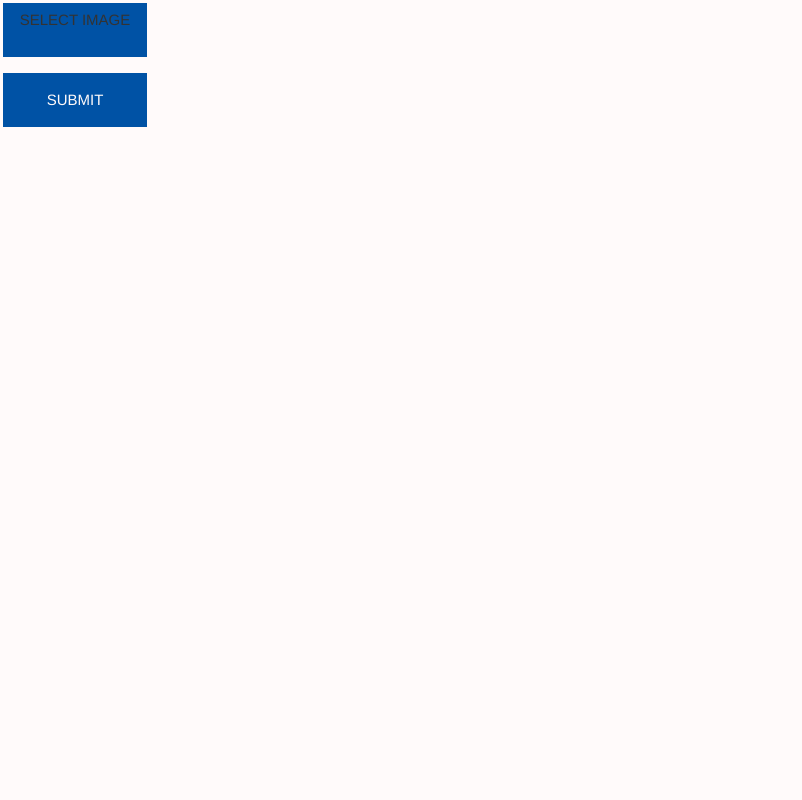
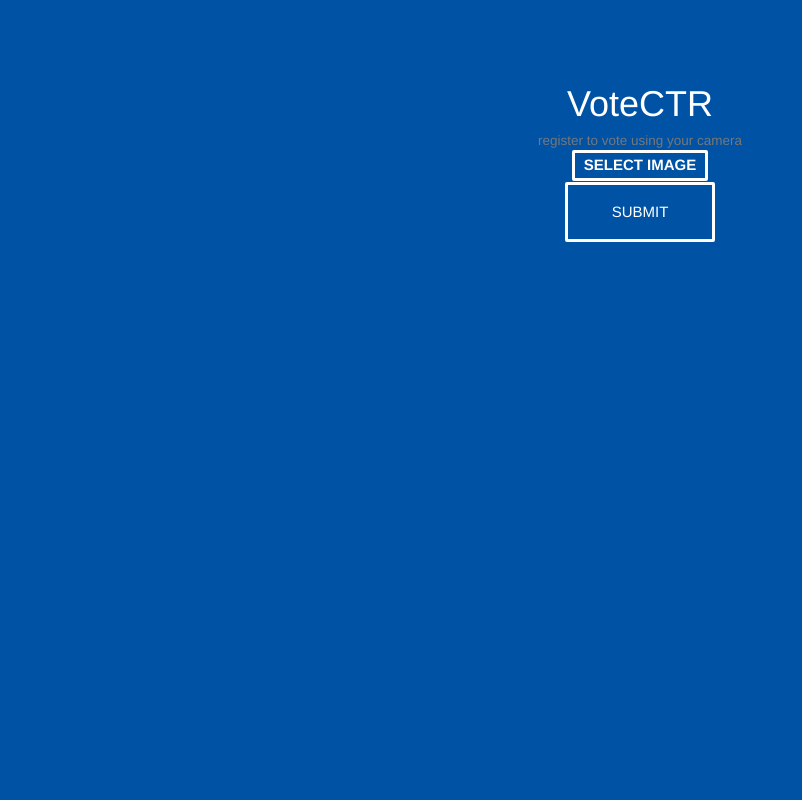
Before and after one commit to neilgiri/VoteOCR, a Django app: page / in a window 1280 px wide. Shown: the whole page, without its empty margins (0-802 px from the left). Run offline with Django 3.2, Linux system fonts and the light colour scheme; some libraries are stand-ins or nearby versions.

Commit message:
Further UI work

```diff
--- a/FrontEnd/OCR/static/css/base.css
+++ b/FrontEnd/OCR/static/css/base.css
@@ -1,22 +1,34 @@
-body {
-  margin: 0;
-  padding: 0;
-
-  width: 100%;
-
-  background-color: #fffafa;
+.blue-background{
+  background-color: #0052A5;
+  color: white;
 }
-.btn{
+.fill {
+    height: 100%;
+}
+.row{
+  margin-left: 0px;
+  margin-right: 0px;
+}
+.external-padding{
+  margin-bottom: 2%
+}
+.top-offset{
+  padding-top: 5%;
+}
+.small{
+  color: white;
+}
+.cust-btn{
   z-index: 50;
   height: 60px;
   width: 150px;
 
   background-color: #0052A5;
-  color: #fffafa;
+  color: white;
 
   border-width: 3px;
   border-radius: 2px;
-  border-color: #fffafa;
+  border-color: white;
   border-style: solid;
 
   font-family: Helvetica, sans-serif;
@@ -28,13 +40,19 @@ body {
   -moz-transition-duration: 1s;
 }
 
-.btn:hover{
+.cust-btn:hover{
   transition-duration: 1s;
   -webkit-transition-duration: 1s;
   -moz-transition-duration: 1s;
+  background-color: white;
+  color: #0052A5;
 }
 
 label{
   display: inline-block;
   vertical-align: middle;
 }
+
+header{
+  padding-bottom: 5%;
+}
--- a/FrontEnd/OCR/templates/OCR/Main.html
+++ b/FrontEnd/OCR/templates/OCR/Main.html
@@ -2,23 +2,41 @@
 <! DOCTYPE html>
 <html lang='en'>
   <head>
+    <meta name="viewport" content="width=device-width, initial-scale=1, maximum-scale=1, user-scalable=no">
+
     <link rel="stylesheet" href="//maxcdn.bootstrapcdn.com/bootstrap/3.2.0/css/bootstrap.min.css">
     <link rel="stylesheet" href="//maxcdn.bootstrapcdn.com/bootstrap/3.2.0/css/bootstrap-theme.min.css">
     <link rel="stylesheet" href="{% static 'css/base.css' %}">
+
     <style>
       {% for field in form %}
         #{{ field.auto_id }}{visibility: hidden; position: absolute; top: 0; left: 0; z-index: 100;}
       {% endfor %}
     </style>
-    <title>VoterOCR</title>
+    <title>VoteOCR</title>
   </head>
   <body>
-    <form enctype="multipart/form-data" method = "post" class='image-form'>{% csrf_token %}
-      {% for field in form %}
-        <label for= {{ field.auto_id }} class='btn'>Select Image</label>
-        <p>{{ field }}</p>
-      {% endfor %}
-      <button type="submit" id='submit-btn' class="save btn">Submit</button>
-    </form>
+    <div class='fluid-container blue-background fill'>
+      <div class='row top-offset'>
+        <div class='col-xs-2'></div>
+        <div class='col-xs-8 text-center'>
+          <h1>VoteCTR<br><h4><small class='text-lowercase'>Register to vote using your camera</small></h4></h1>
+        </div>
+        <div class='col-xs-2'></div>
+      </div>
+      <div class='row'>
+        <div class='col-xs-3'></div>
+        <div class='col-xs-6 text-center'>
+          <form enctype="multipart/form-data" method = "post" class='image-form'>{% csrf_token %}
+            {% for field in form %}
+              <label for= {{ field.auto_id }} class='label cust-btn'>Select Image</label>
+              <p>{{ field }}</p>
+            {% endfor %}
+            <button type="submit" id='submit-btn' class="save cust-btn">Submit</button>
+          </form>
+        </div>
+        <div class='col-xs-3'></div>
+      </div>
+    </div>
   </body>
 </html>
--- a/FrontEnd/OCR/views.py
+++ b/FrontEnd/OCR/views.py
@@ -3,6 +3,7 @@ from django.http import HttpResponseRedirect, HttpResponse
 from .forms import Voter, GetImage
 from PIL import *
 from .register import main
+#from .file import crawler
 
 readValues = {}
 def Thanks(request):
@@ -28,7 +29,7 @@ def VoterForm(request):
             d['lang'] = f.cleaned_data['langpref']
             #d['county'] = getCounty()
             d['ppp'] = f.cleaned_data['ppp']
-            print(d)
+            #Script(d)
             return HttpResponseRedirect('/Thanks/')
     else:
         f = Voter(initial=readValues, label_suffix='')
```
Also changed, not shown: FrontEnd/OCR/templates/OCR/VoterForm.html (+8 -4 lines), FrontEnd/OCR/templates/OCR/base.html (+19 -4 lines), 1 other file.
